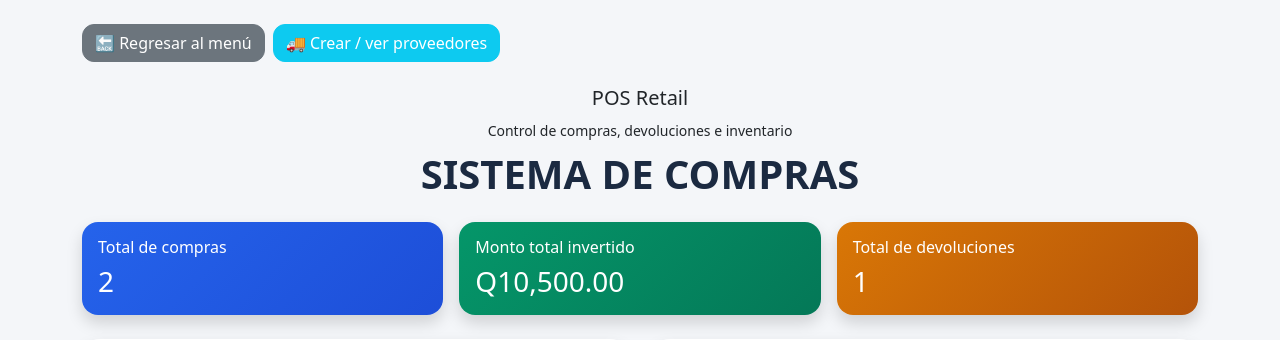
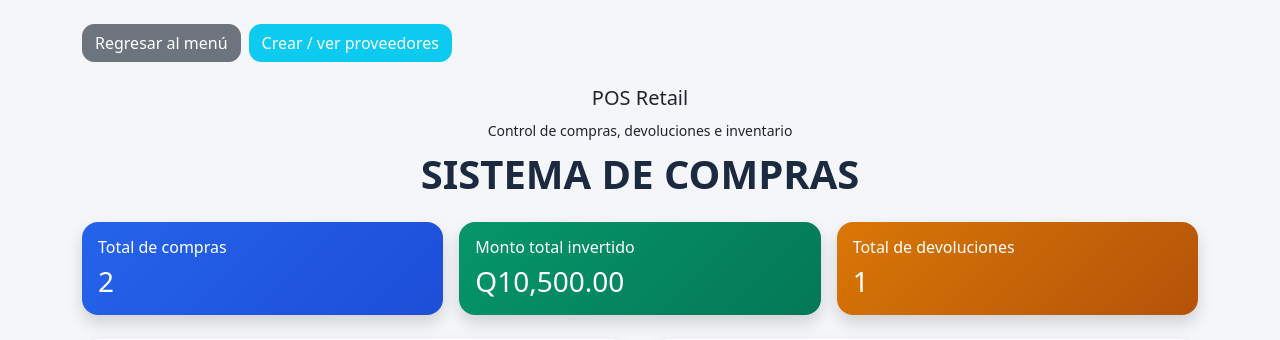
Before and after one commit to eriverag12/ProyecAnalisisSistemasEV, a PHP site: page /compras.php in a window 1280 px wide. Shown: the top 340 px of the page. Run offline with PHP 8.4, Linux system fonts and the light colour scheme; a user stored in the database is signed in; data comes from the database, SQL or seed files in the repository.

Commit message:
Update compras.php

```diff
--- a/compras.php
+++ b/compras.php
@@ -2,9 +2,7 @@
 session_start();
 require_once("conexion.php");
 
-// ==============================
 // VALIDAR SESIÓN
-// ==============================
 if (!isset($_SESSION["usuario"])) {
     header("Location: index.php");
     exit;
@@ -12,9 +10,8 @@ if (!isset($_SESSION["usuario"])) {
 
 $mensaje = "";
 
-// ==============================
 // REGISTRAR COMPRA
-// ==============================
+
 if ($_SERVER["REQUEST_METHOD"] == "POST" && isset($_POST["accion"]) && $_POST["accion"] == "guardar_compra") {
     $proveedor_id = intval($_POST["proveedor_id"]);
     $producto_id = intval($_POST["producto_id"]);
@@ -75,9 +72,7 @@ if ($_SERVER["REQUEST_METHOD"] == "POST" && isset($_POST["accion"]) && $_POST["a
     }
 }
 
-// ==============================
 // REGISTRAR DEVOLUCIÓN AL PROVEEDOR
-// ==============================
 if ($_SERVER["REQUEST_METHOD"] == "POST" && isset($_POST["accion"]) && $_POST["accion"] == "guardar_devolucion") {
     $proveedor_id = intval($_POST["proveedor_id_dev"]);
     $producto_id = intval($_POST["producto_id_dev"]);
@@ -135,9 +130,7 @@ if ($_SERVER["REQUEST_METHOD"] == "POST" && isset($_POST["accion"]) && $_POST["a
     }
 }
 
-// ==============================
 // MENSAJES
-// ==============================
 if (isset($_GET["msg"])) {
     if ($_GET["msg"] == "compra_ok") {
         $mensaje = "Compra registrada correctamente.";
@@ -146,9 +139,7 @@ if (isset($_GET["msg"])) {
     }
 }
 
-// ==============================
 // CONSULTAS PARA COMBOS Y TABLAS
-// ==============================
 $proveedores = $conn->query("SELECT * FROM proveedores ORDER BY nombre ASC")->fetchAll(PDO::FETCH_ASSOC);
 $productos = $conn->query("SELECT * FROM productos ORDER BY nombre ASC")->fetchAll(PDO::FETCH_ASSOC);
 
@@ -175,9 +166,7 @@ $historialKardex = $conn->query("
     ORDER BY k.id DESC
 ")->fetchAll(PDO::FETCH_ASSOC);
 
-// ==============================
 // RESUMEN / REPORTE SIMPLE
-// ==============================
 $totalCompras = count($historialCompras);
 $totalDevoluciones = count($historialDevoluciones);
 
@@ -250,8 +239,8 @@ foreach ($historialCompras as $c) {
 
     <!-- BOTONES SUPERIORES -->
     <div class="mb-4 d-flex gap-2">
-        <a href="guardar.php" class="btn btn-secondary">🔙 Regresar al menú</a>
-        <a href="proveedores.php" class="btn btn-info text-white">🚚 Crear / ver proveedores</a>
+        <a href="guardar.php" class="btn btn-secondary">Regresar al menú</a>
+        <a href="proveedores.php" class="btn btn-info text-white"> Crear / ver proveedores</a>
     </div>
 
     <div class="text-center mb-2">
```
